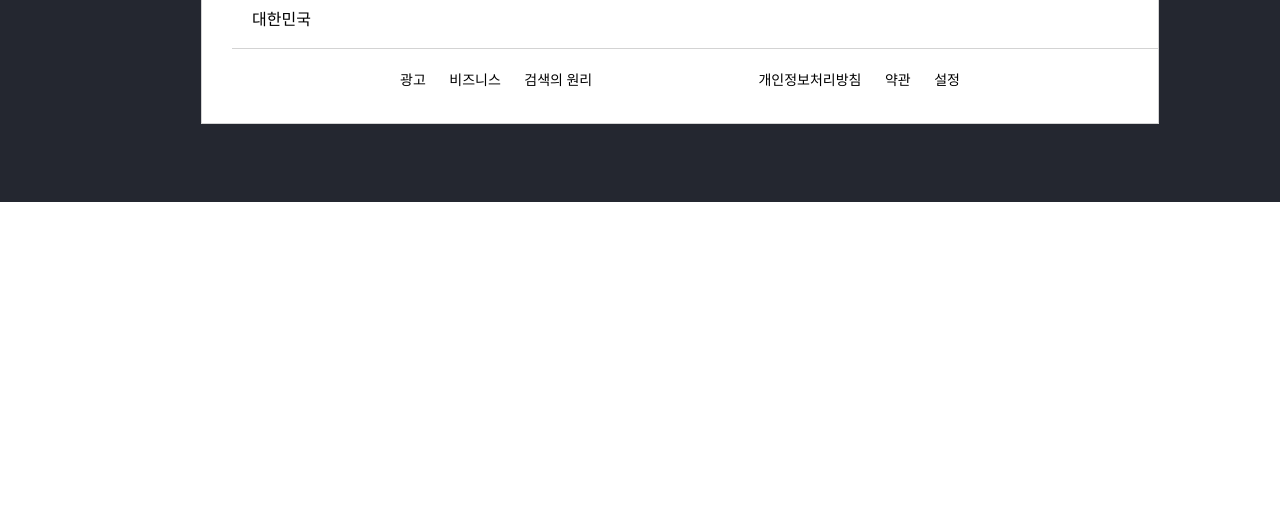
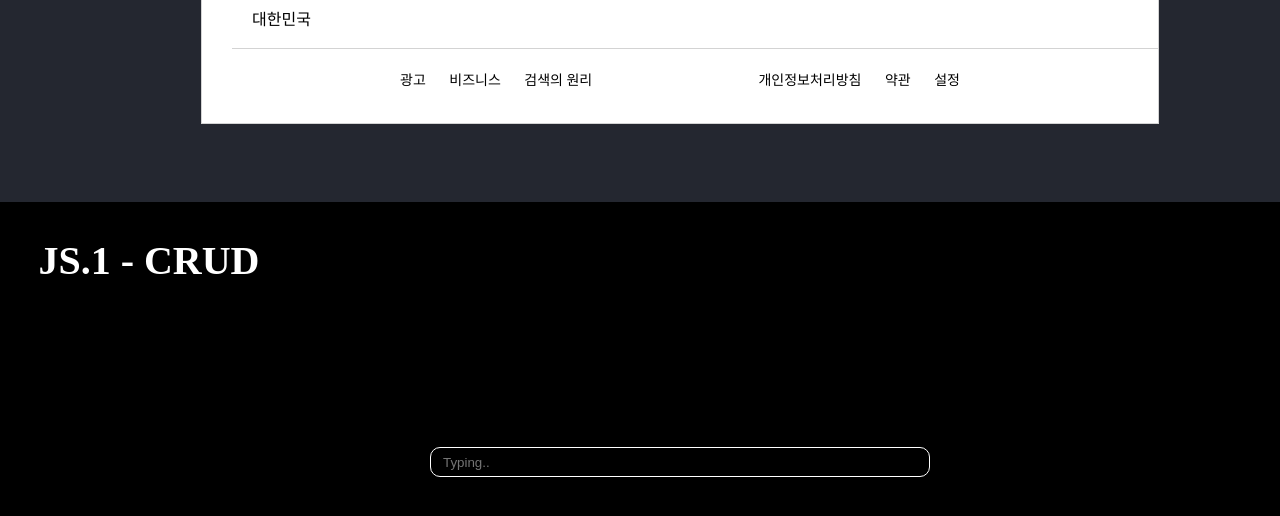
Before and after one commit to lux-02/vanillaCoding_startKit, a plain HTML site: page index.html in a window 1280 px wide. Shown: the part 2612-3128 px from the top of the page. Before the commit the page ends 2814 px from the top, so only its background shows below. Drawn offline with Linux system fonts and the light colour scheme; a web font is replaced by a local one.

Commit message:
JS R -0426

```diff
--- a/style.css
+++ b/css/style.css
@@ -438,3 +438,31 @@ ul li {
 	margin-right: 20px;
 	justify-content: flex-end;
 }
+
+
+
+
+/** JS 1 CRUD Area **/
+
+.js1-wrap {
+	width: 100%;
+	height: 100%;
+}
+
+.js1-wrap .js1-input {
+	margin-top: 50px;
+	width: 500px;
+	height: 30px;
+	background: none;
+	border: 1px solid white;
+	border-radius: 10px;
+}
+
+.js1-wrap .js1-input::placeholder {
+	text-indent: 10px;
+}
+
+.js1-wrap .js1-input:focus {
+	color: white;
+	border-radius: 10px;
+}
--- a/index.html
+++ b/index.html
@@ -2,8 +2,10 @@
     <head>
         <meta charset="utf-8" />
         <title>Start Vanilla JS</title>
-        <link rel="stylesheet" href="./reset.css" />
-        <link rel="stylesheet" href="./style.css" />
+        <link rel="stylesheet" href="./css/reset.css" />
+        <link rel="stylesheet" href="./css/style.css" />
+		<script src="./js/js1.js"></script>
+
     </head>
     <body>
         <div class="wrap flex">
@@ -241,6 +243,23 @@
                     </div>
                 </div>
             </div>
+			<div class="contents flex">
+				<div class="title">JS.1 - CRUD </div>
+                <div class="write">
+					<div class="js1-wrap flex flex-center">
+						<h1 class="js1-header"> </h1>
+						<input class="js1-input" type="text" placeholder="Typing.." onKeydown="changeHeader()" />
+					</div>
+				</div>
+			</div>
         </div>
+
+
+
+
+
+
+
+
     </body>
 </html>
--- /dev/null
+++ b/js/js1.js
@@ -0,0 +1,5 @@
+function changeHeader(){
+	const header = document.querySelector('.js1-header')
+	const input = document.querySelector(".js1-input");
+	header.textContent = input.value;
+}
```
Also changed, not shown: css/reset.css (renamed from reset.css).
